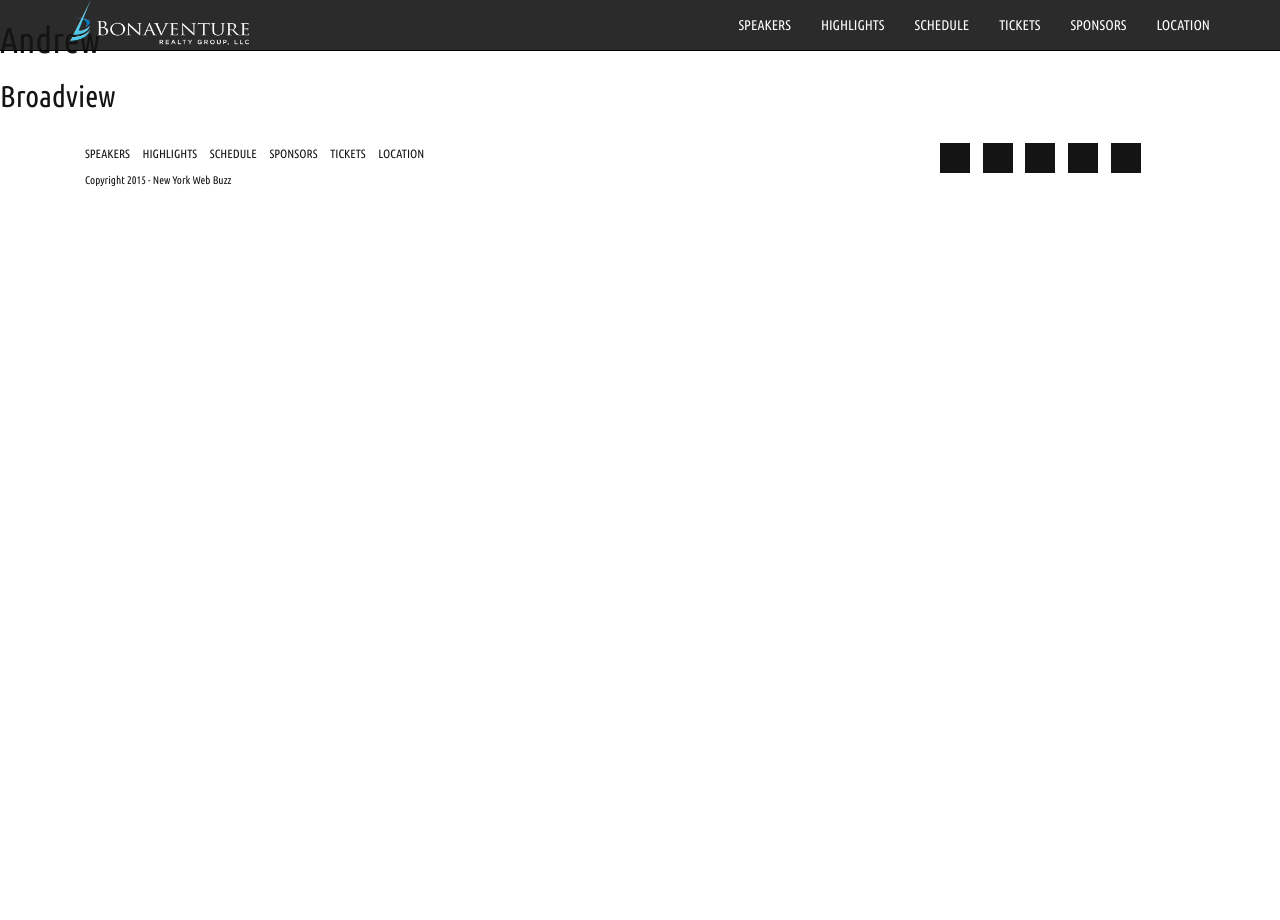
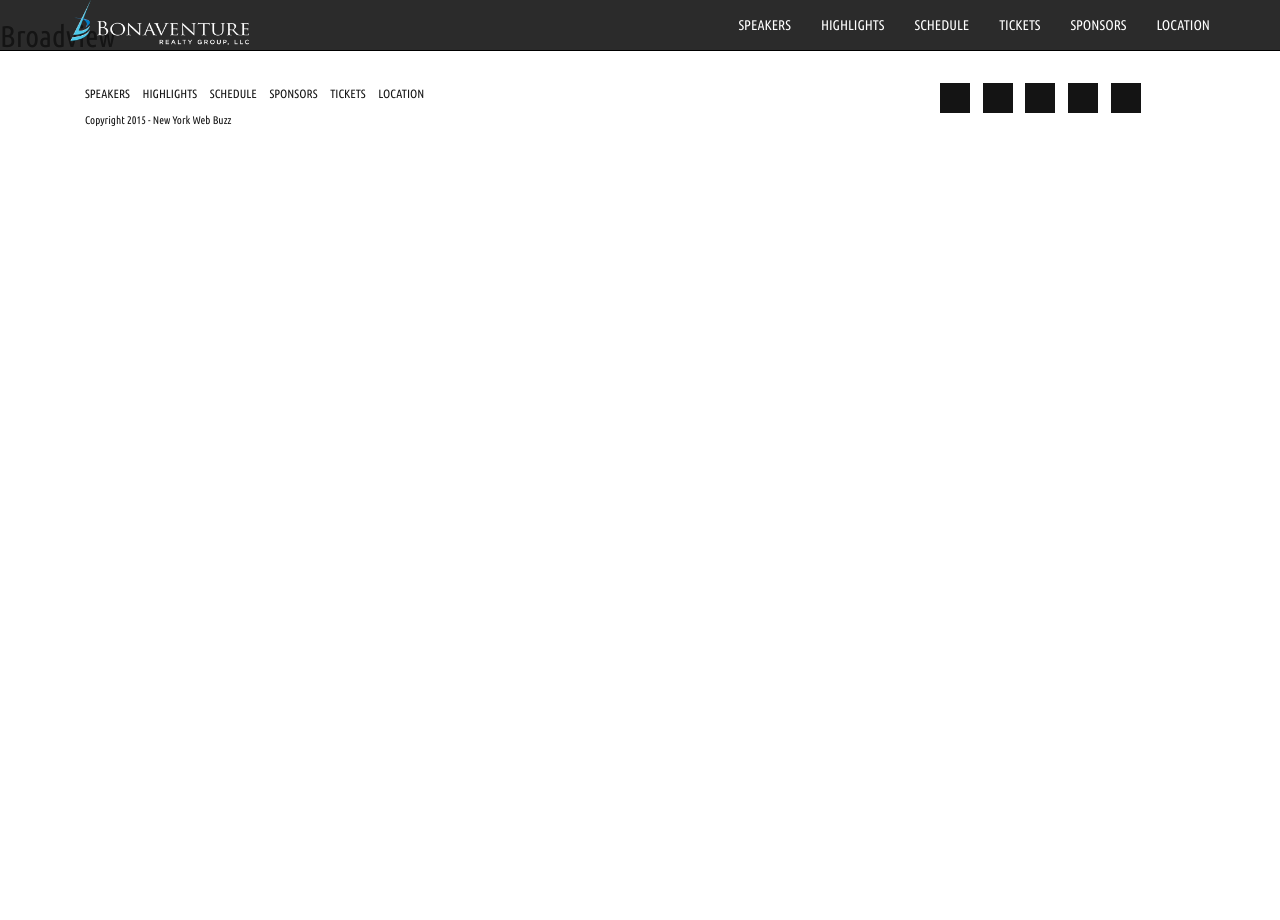
Before and after one commit to acurley/old_bonaventure.com, a Jekyll site: the page built from properties.html, in a window 1280 px wide. Built offline with Jekyll 4.4.1, drawn with Linux system fonts in a browser that asks for light colours; some web fonts are replaced.

Commit message:
Updated '/properties.html' via CloudCannon

```diff
--- a/properties.html
+++ b/properties.html
@@ -1,11 +1,10 @@
 ---
 layout: default
 ---
-<article>
-    <div>
-        <h1>Andrew</h1>
-        {% for property in site.properties %}
-            <h2>{{ property.community }}</h2>
-        {% endfor %}
-    </div>
-</article>
+{% for property in site.properties %}
+    <article>
+        <div>
+             <h2>{{ property.community }}</h2>
+        </div>
+    </article>
+{% endfor %}
```
